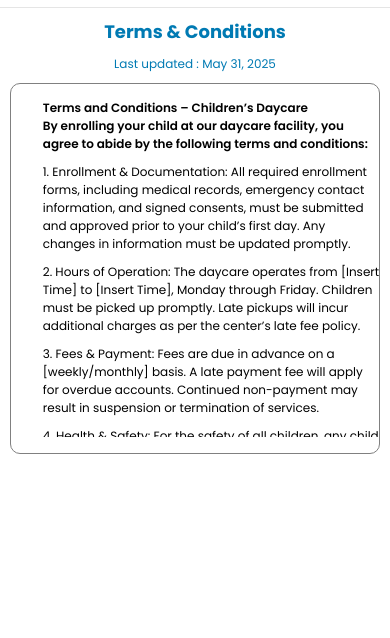
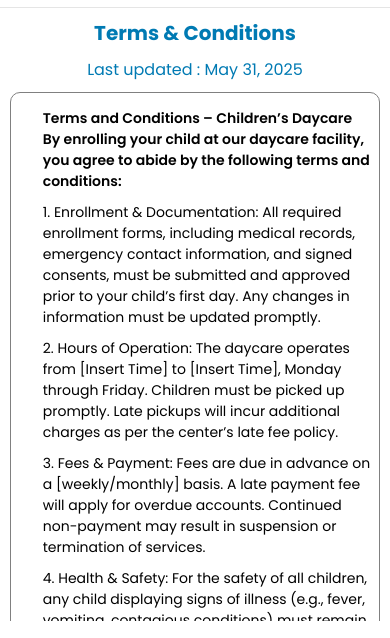
Before and after one commit to aravind378/terms-page-testing, a plain HTML site: page index.html in a window 390 px wide. Shown: the part 73-711 px from the top of the page. Drawn offline with nearby package versions, Linux system fonts and the light colour scheme.

Commit message:
Update style.css

```diff
--- a/style.css
+++ b/style.css
@@ -227,11 +227,11 @@ li {
     }
 
     .child-1-text-1 {
-        font-size: 18px;
+        font-size: 20px;
         margin-bottom: 0px;
     }
     .child-1-text-2 {
-        font-size: 12px;
+        font-size: 16px;
         text-align: center;
         font-weight: unset;
         padding-left: 0;
@@ -242,7 +242,7 @@ li {
     .terms {
         display: flex;
         width: 100%;
-        height: 44vh;
+        height: 80vh;
         border-radius: 10px;
         border: 1px solid gray;
         margin-bottom: 8px;
@@ -256,7 +256,7 @@ li {
         gap: 10px;
         color: black;
         overflow-y: auto;
-        font-size: 12px;
+        font-size: 14px;
     }
     /* child 1 end */
 
```
